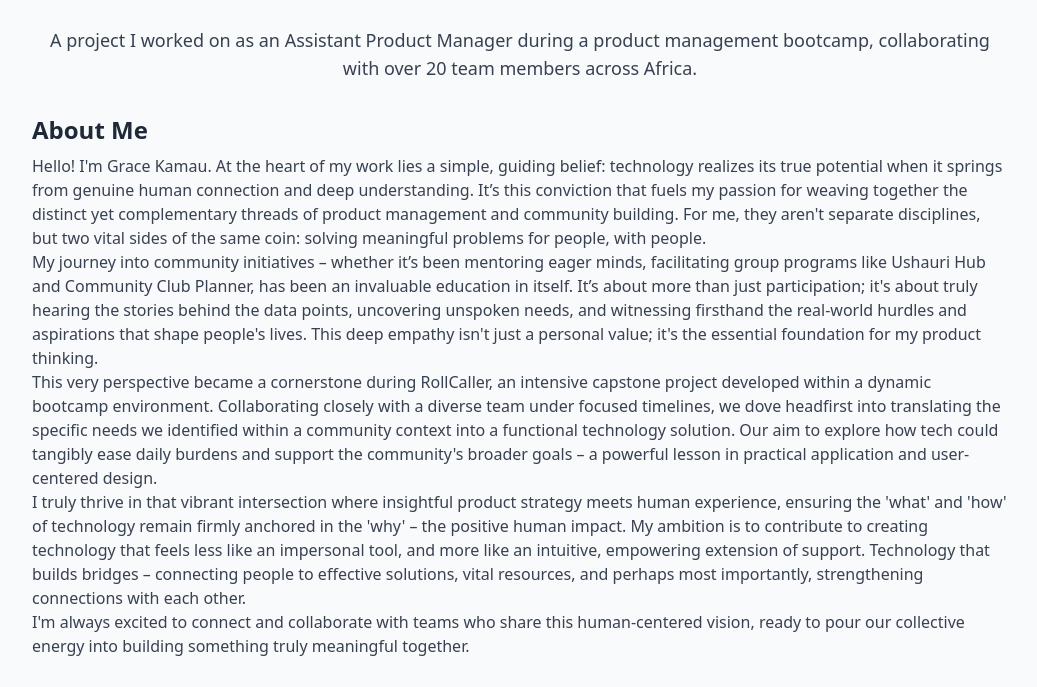
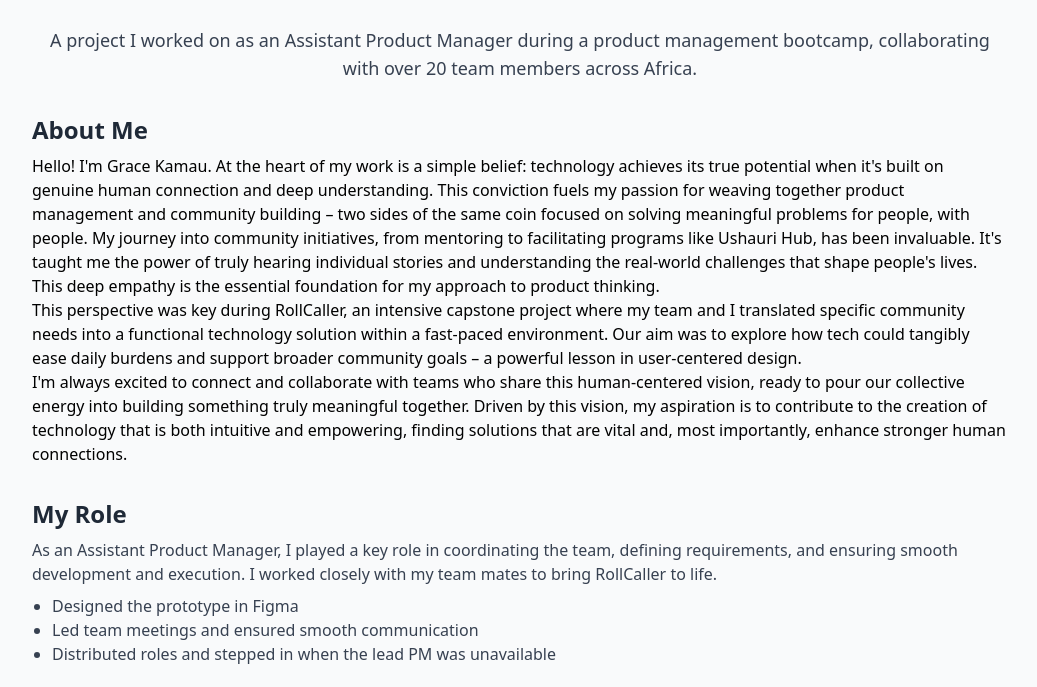
Before and after one commit to JohnsonGraciouz/rollcaller-portfolio, a plain HTML site: page index.html in a window 1280 px wide. Shown: the part 70-757 px from the top of the page, without its empty margins (120-1157 px from the left). Drawn offline with nearby package versions, Linux system fonts and the light colour scheme.

Commit message:
Update index.html

```diff
--- a/index.html
+++ b/index.html
@@ -50,11 +50,10 @@
         <section>
             <h2 class="text-2xl font-semibold text-gray-800">About Me</h2>
             <p class="text-gray-700 mt-2">
-Hello! I'm Grace Kamau. At the heart of my work lies a simple, guiding belief: technology realizes its true potential when it springs from genuine human connection and deep understanding. It’s this conviction that fuels my passion for weaving together the distinct yet complementary threads of product management and community building. For me, they aren't separate disciplines, but two vital sides of the same coin: solving meaningful problems for people, with people.</br>
-My journey into community initiatives – whether it’s been mentoring eager minds, facilitating group programs like Ushauri Hub and Community Club Planner, has been an invaluable education in itself. It’s about more than just participation; it's about truly hearing the stories behind the data points, uncovering unspoken needs, and witnessing firsthand the real-world hurdles and aspirations that shape people's lives. This deep empathy isn't just a personal value; it's the essential foundation for my product thinking. </br>
-This very perspective became a cornerstone during RollCaller, an intensive capstone project developed within a dynamic bootcamp environment. Collaborating closely with a diverse team under focused timelines, we dove headfirst into translating the specific needs we identified within a community context into a functional technology solution. Our aim to explore how tech could tangibly ease daily burdens and support the community's broader goals – a powerful lesson in practical application and user-centered design. </br>
-I truly thrive in that vibrant intersection where insightful product strategy meets human experience, ensuring the 'what' and 'how' of technology remain firmly anchored in the 'why' – the positive human impact. My ambition is to contribute to creating technology that feels less like an impersonal tool, and more like an intuitive, empowering extension of support. Technology that builds bridges – connecting people to effective solutions, vital resources, and perhaps most importantly, strengthening connections with each other.</br>
-I'm always excited to connect and collaborate with teams who share this human-centered vision, ready to pour our collective energy into building something truly meaningful together.
+            <p> Hello! I'm Grace Kamau. At the heart of my work is a simple belief: technology achieves its true potential when it's built on genuine human connection and deep understanding. This conviction fuels my passion for weaving together product management and community building – two sides of the same coin focused on solving meaningful problems for people, with people. My journey into community initiatives, from mentoring to facilitating programs like Ushauri Hub, has been invaluable. It's taught me the power of truly hearing individual stories and understanding the real-world challenges that shape people's lives. This deep empathy is the essential foundation for my approach to product thinking. </p>
+<p> This perspective was key during RollCaller, an intensive capstone project where my team and I translated specific community needs into a functional technology solution within a fast-paced environment. Our aim was to explore how tech could tangibly ease daily burdens and support broader community goals – a powerful lesson in user-centered design. </p>
+ <p>I'm always excited to connect and collaborate with teams who share this human-centered vision, ready to pour our collective energy into building something truly meaningful together. Driven by this vision, my aspiration is to contribute to the creation of technology that is both intuitive and empowering, finding solutions that are vital and, most importantly, enhance stronger human connections. </p>
+
 
             </p>
         </section>
```
